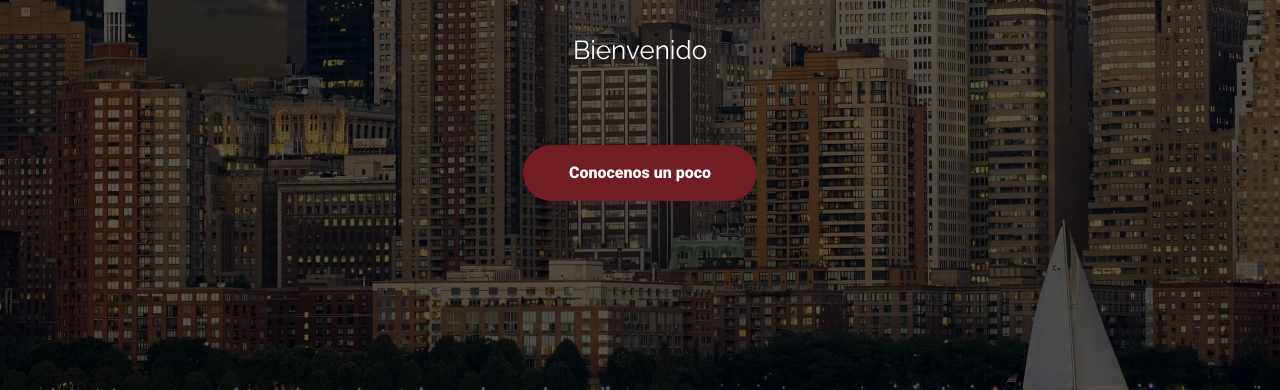
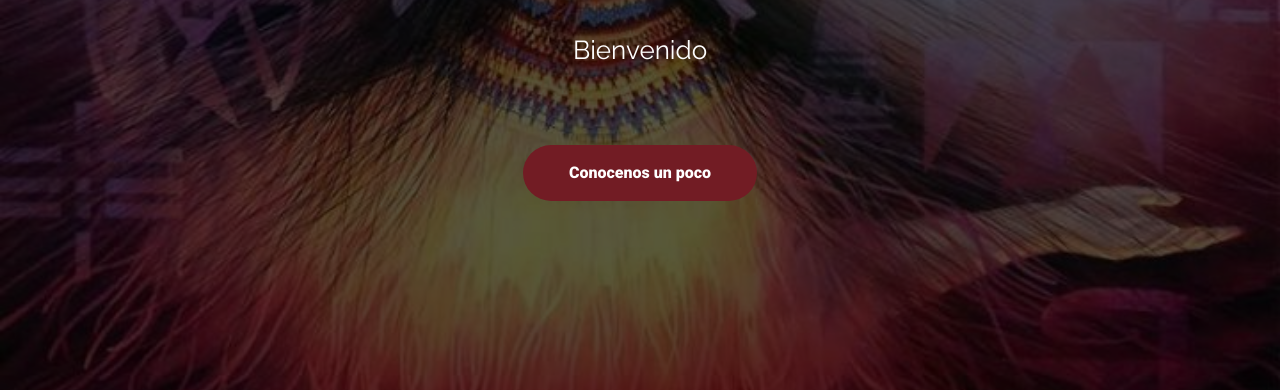
Before and after one commit to daniuribe25/tarotRepository, a website: page public/index.html in a window 1280 px wide. Shown: the part 407-797 px from the top of the page. Drawn offline with Linux system fonts and the light colour scheme.

Commit message:
header in response

```diff
--- a/public/css/style.css
+++ b/public/css/style.css
@@ -118,7 +118,7 @@ a:hover {
 .hero {
   display: table;
   position: relative;
-  background-image: url(../img/cover.jpg);
+  background-image: url(../img/portada.jpeg);
   background-size: cover;
   padding: 150px 0;
   color: #fff;
```
Also changed, not shown: public/img/gadgets.png (deleted), public/img/porf-1.jpg (deleted), public/img/porf-2.jpg (deleted), public/img/porf-3.jpg (deleted), public/img/porf-4.jpg (deleted), public/img/porf-5.jpg (deleted), public/img/porf-6.jpg (deleted), public/img/porf-7.jpg (deleted), public/img/porf-8.jpg (deleted), public/img/portada.jpeg (added), public/img/team-1.jpg (deleted), public/img/team-2.jpg (deleted), public/img/team-3.jpg (deleted), public/img/team-4.jpg (deleted).
